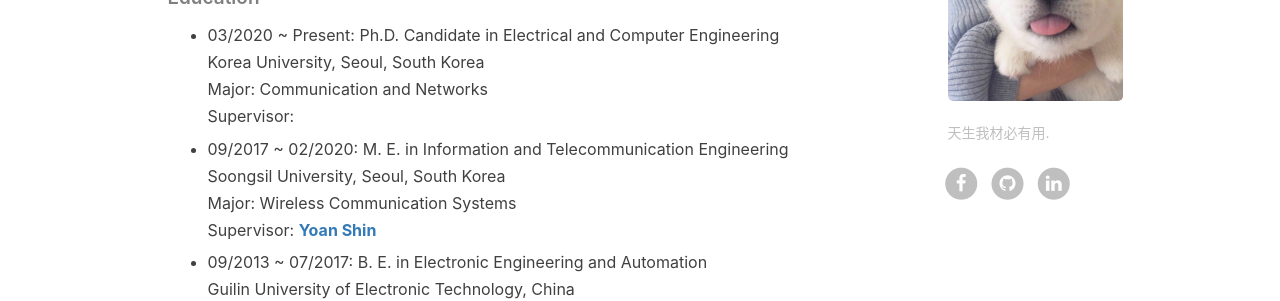
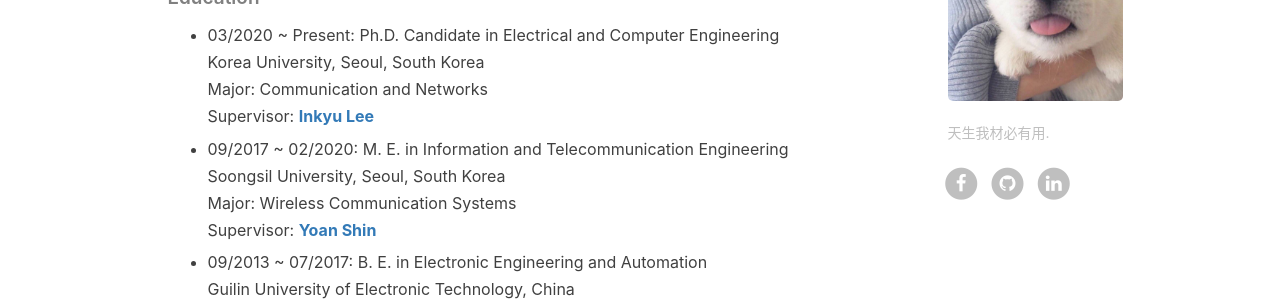
Before and after one commit to csxmt123/zhouwt612.github.io, a Jekyll site: the page built from z_about.html, in a window 1280 px wide. Shown: the part 733-1034 px from the top of the page. Built offline with Jekyll 4.4.1, drawn with Linux system fonts in a browser that asks for light colours; nearby versions of some CDN libraries; comment, search, counter and statistics services are not loaded.

Commit message:
Update en.md

```diff
--- a/_includes/about/en.md
+++ b/_includes/about/en.md
@@ -11,7 +11,7 @@ These are my [**Blog**](https://wentaozhou.cn), [**Github**](http://github.com/z
 - 03/2020 ~ Present: Ph.D. Candidate in Electrical and Computer Engineering
   Korea University, Seoul, South Korea
   Major: Communication and Networks
-  Supervisor:
+  Supervisor: [**Inkyu Lee**](https://ieeexplore.ieee.org/author/37279664500)
 
 - 09/2017 ~ 02/2020: M. E. in Information and Telecommunication Engineering
   Soongsil University, Seoul, South Korea
```
